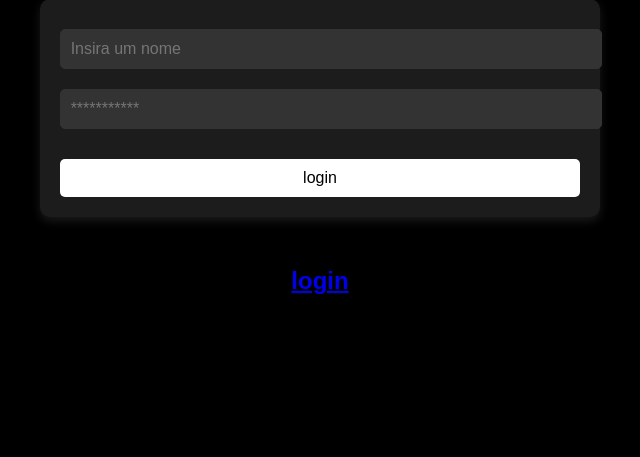
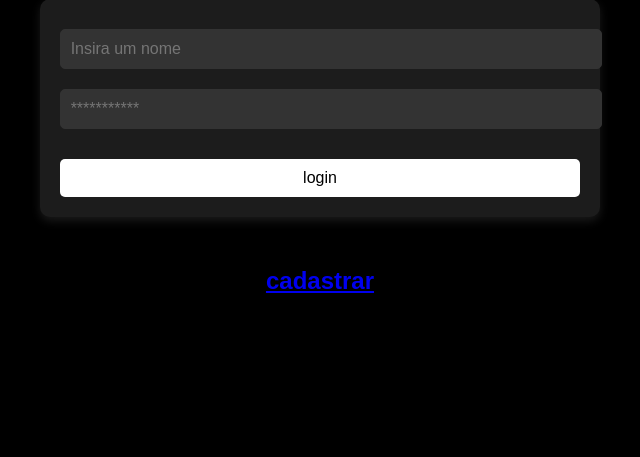
Before and after one commit to czaraugustocoder/atari_like_game_painel, a Flask app: page / in a window 1280 px wide. Shown: the part 214-671 px from the top of the page, without its empty margins (320-960 px from the left). Run offline with Flask 3, Linux system fonts and the light colour scheme.

Commit message:
mudança do nome dp link de login para cadastro

```diff
--- a/server/templates/login.html
+++ b/server/templates/login.html
@@ -90,7 +90,7 @@
         {% if attempt %}
             <p>Usuário não encontrado</p>
         {% endif %}
-        <h2><a href="{{ url_for('register') }}">login</a></h2>
+        <h2><a href="{{ url_for('register') }}">cadastrar</a></h2>
     </div>
 </body>
 </html>
```
